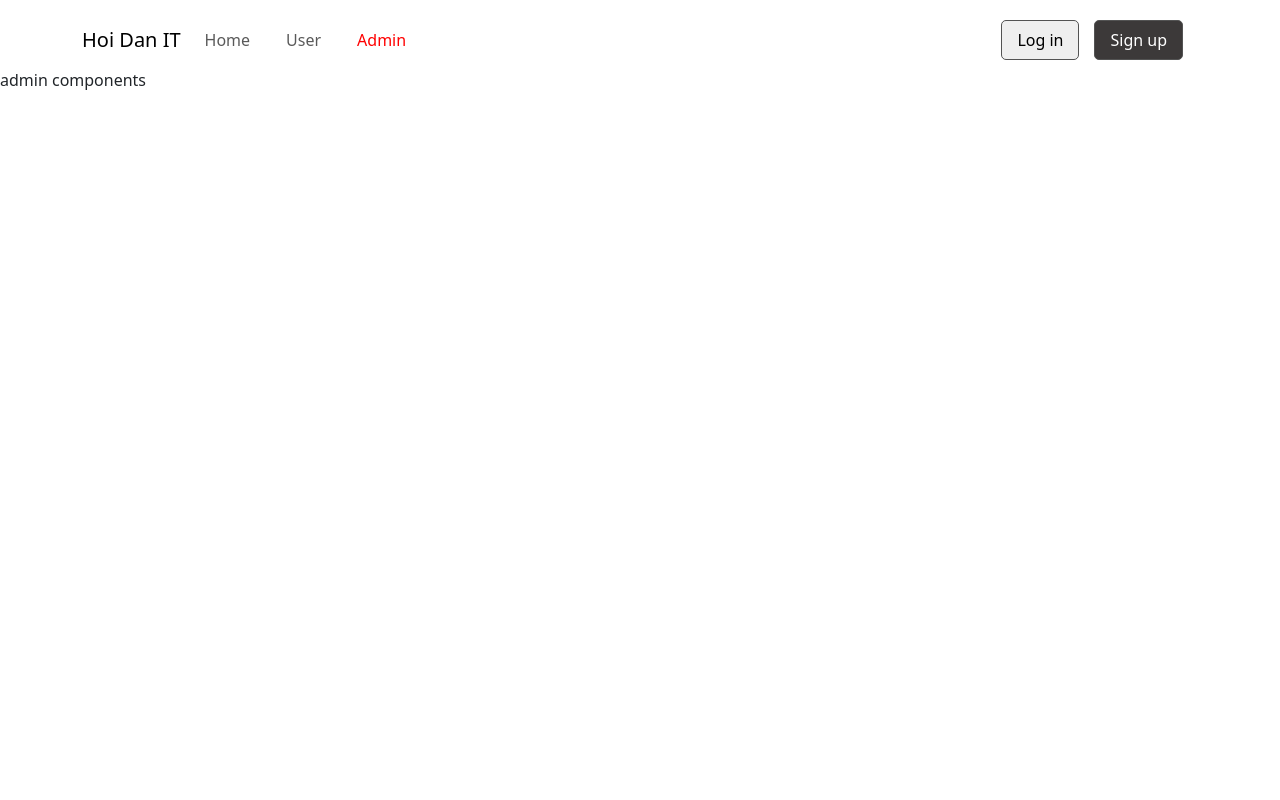
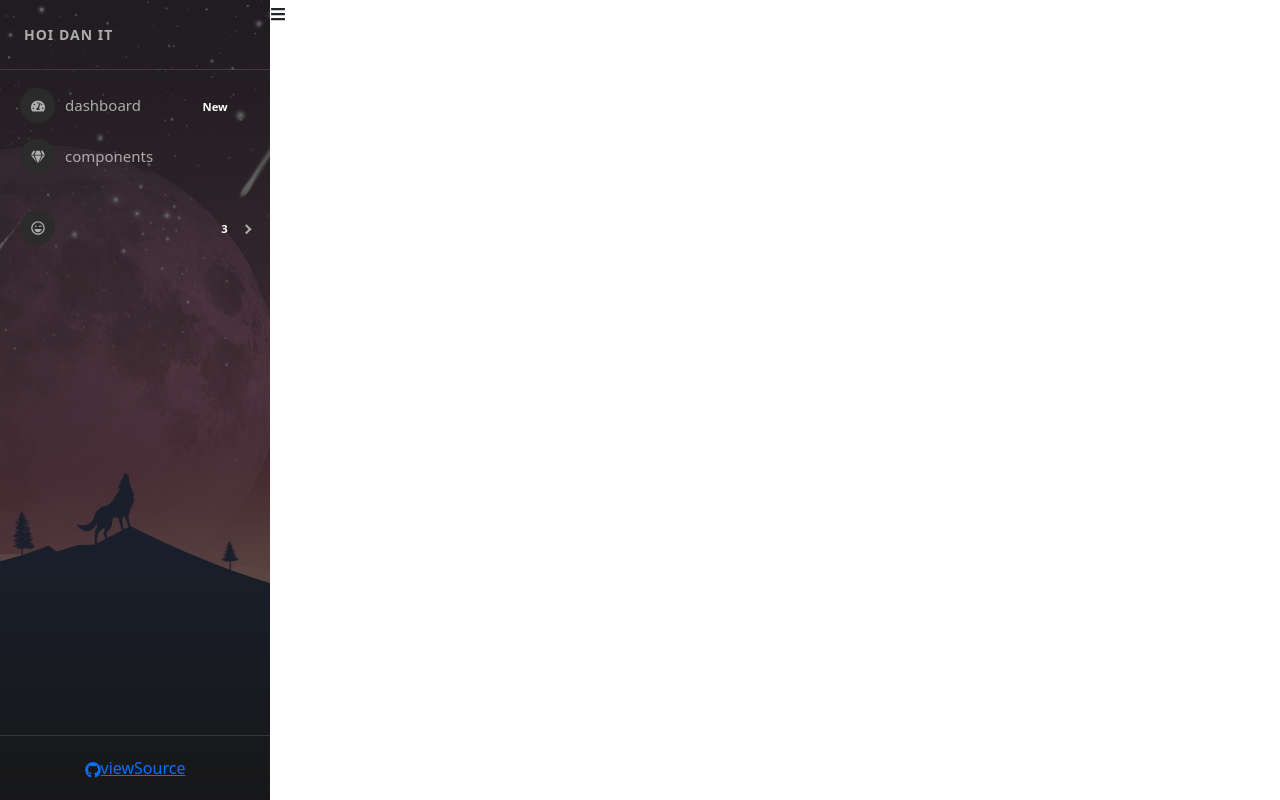
Before and after one commit to quangvu0407/REACT, a React (Create React App) app: page /admins in a window 1280 px wide. Built offline with nearby package versions, Linux system fonts and the light colour scheme.

Commit message:
video 54

```diff
--- a/package.json
+++ b/package.json
@@ -10,6 +10,8 @@
     "react": "18.2.0",
     "react-bootstrap": "2.4.0",
     "react-dom": "18.2.0",
+    "react-icons": "4.4.0",
+    "react-pro-sidebar": "0.7.1",
     "react-redux": "8.0.1",
     "react-router-dom": "6.3.0",
     "react-scripts": "5.0.1",
--- a/src/components/Admin/Admin.js
+++ b/src/components/Admin/Admin.js
@@ -1,6 +1,20 @@
+import SideBar from "./SideBar";
+import './Admin.scss';
+import { FaHeart, FaBars } from 'react-icons/fa';
+import { useState } from "react";
 const Admin = () => {
+    const [collapsed, setCollapsed] = useState(false);
     return (
-        <div>admin components</div>
+        <div className="admin-container">
+            <div className="admin-sidebar">
+                <SideBar collapsed={collapsed} />
+            </div>
+
+            <div className="admin-content">
+                <FaBars onClick={() => setCollapsed(!collapsed)} />
+            </div>
+
+        </div>
     )
 }
 
--- /dev/null
+++ b/src/components/Admin/Admin.scss
@@ -0,0 +1,11 @@
+.admin-container {
+    display: flex;
+
+    .admin-sidebar {
+        .pro-sidebar {
+            height: 100vh !important;
+        }
+    }
+
+    ;
+}
--- /dev/null
+++ b/src/components/Admin/SideBar.js
@@ -0,0 +1,89 @@
+import 'react-pro-sidebar/dist/css/styles.css';
+import {
+  ProSidebar,
+  Menu,
+  MenuItem,
+  SubMenu,
+  SidebarHeader,
+  SidebarFooter,
+  SidebarContent,
+} from 'react-pro-sidebar';
+import { FaTachometerAlt, FaGem, FaList, FaGithub, FaRegLaughWink, FaHeart } from 'react-icons/fa';
+import sidebarBg from '../../assets/bg2.jpg';
+const SideBar = (props) => {
+    const { image, collapsed, toggled, handleToggleSidebar } = props;
+    return (
+        <div>
+            <ProSidebar
+                image={sidebarBg}
+                collapsed={collapsed}
+                toggled={toggled}
+                breakPoint="md"
+                onToggle={handleToggleSidebar}
+            >
+                <SidebarHeader>
+                    <div
+                        style={{
+                            padding: '24px',
+                            textTransform: 'uppercase',
+                            fontWeight: 'bold',
+                            fontSize: 14,
+                            letterSpacing: '1px',
+                            overflow: 'hidden',
+                            textOverflow: 'ellipsis',
+                            whiteSpace: 'nowrap',
+                        }}
+                    >
+                        Hoi Dan IT
+                    </div>
+                </SidebarHeader>
+
+                <SidebarContent>
+                    <Menu iconShape="circle">
+                        <MenuItem
+                            icon={<FaTachometerAlt />}
+                            suffix={<span className="badge red">New</span>}
+                        >
+                            dashboard
+                        </MenuItem>
+                        <MenuItem icon={<FaGem />}> components</MenuItem>
+                    </Menu>
+                    <Menu iconShape="circle">
+                        <SubMenu
+                            suffix={<span className="badge yellow">3</span>}
+                            icon={<FaRegLaughWink />}
+                        >
+                            <MenuItem> 1</MenuItem>
+                            <MenuItem> 2</MenuItem>
+                            <MenuItem> 3</MenuItem>
+                        </SubMenu>
+
+                    </Menu>
+                </SidebarContent>
+
+                <SidebarFooter style={{ textAlign: 'center' }}>
+                    <div
+                        className="sidebar-btn-wrapper"
+                        style={{
+                            padding: '20px 24px',
+                        }}
+                    >
+                        <a
+                            href="https://github.com/azouaoui-med/react-pro-sidebar"
+                            target="_blank"
+                            className="sidebar-btn"
+                            rel="noopener noreferrer"
+                        >
+                            <FaGithub />
+                            <span style={{ whiteSpace: 'nowrap', textOverflow: 'ellipsis', overflow: 'hidden' }}>
+                                viewSource
+                            </span>
+                        </a>
+                    </div>
+                </SidebarFooter>
+            </ProSidebar>
+
+        </div>
+    )
+}
+export default SideBar;
--- a/src/index.js
+++ b/src/index.js
@@ -20,11 +20,11 @@ root.render(
     <BrowserRouter>
       <Routes>
         <Route path="/" element={<App />}>
-          <Route index element={<HomePage/>} />
+          <Route index element={<HomePage />} />
           <Route path="users" element={<User />} />
-          <Route path="admins" element={<Admin />} />
+
         </Route>
-
+        <Route path="admins" element={<Admin />} />
       </Routes>
     </BrowserRouter>
 
```
Also changed, not shown: src/assets/bg2.jpg (added), 1 other file (tests, documents, lock files or other folders).
